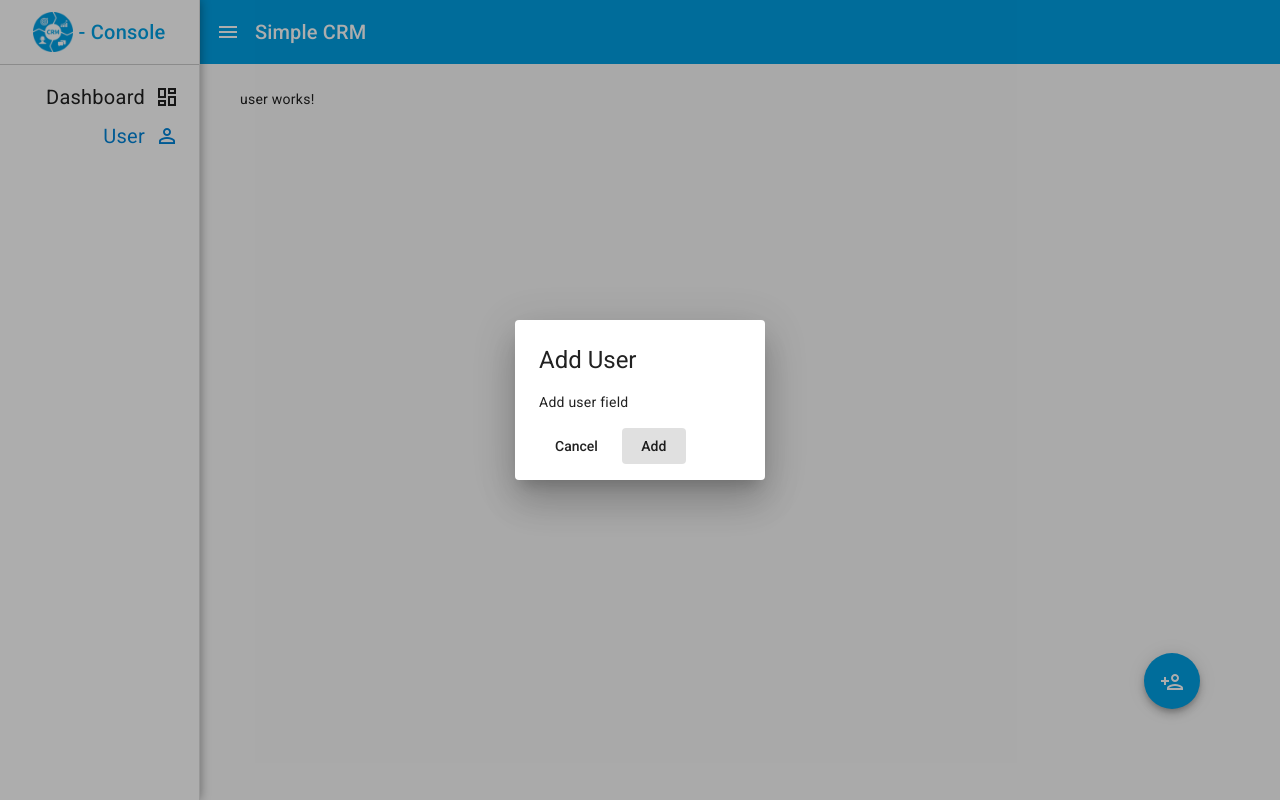
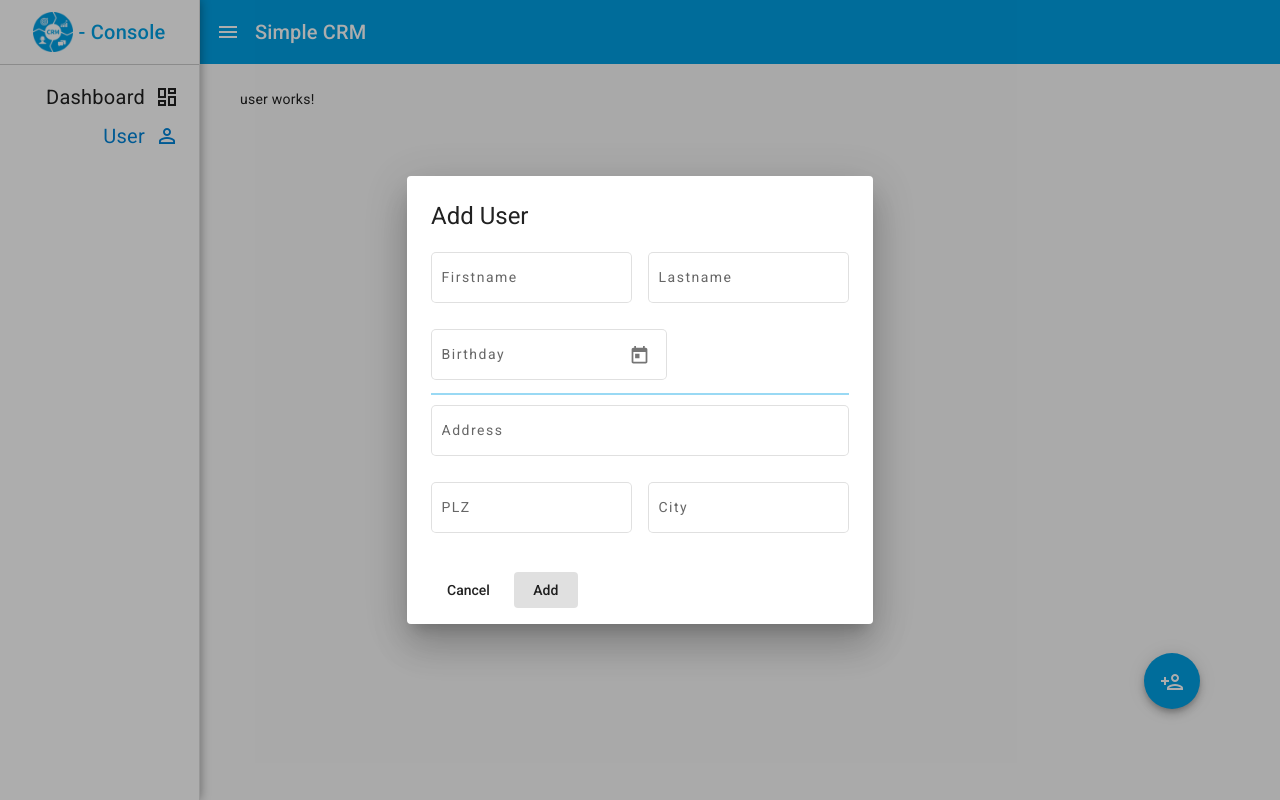
Before and after one commit to BastianHarttung/Simple-CRM, an Angular app: page /user in a window 1280 px wide. Both pictures are taken after a click on the button "person_add". Built offline with nearby package versions, Linux system fonts and the light colour scheme.

Commit message:
fix add user dialog

```diff
--- a/src/app/dialogs/dialog-add-user/dialog-add-user.component.html
+++ b/src/app/dialogs/dialog-add-user/dialog-add-user.component.html
@@ -1,7 +1,50 @@
 <h1 mat-dialog-title>Add User</h1>
 <div mat-dialog-content>
-  Add user field
+
+  <div>
+    <mat-form-field class="margin-right" appearance="outline">
+      <mat-label>Firstname</mat-label>
+      <input matInput placeholder="Firstname">
+      <!--<mat-hint>Enter First name</mat-hint>-->
+    </mat-form-field>
+
+    <mat-form-field appearance="outline">
+      <mat-label>Lastname</mat-label>
+      <input matInput placeholder="Lastname">
+    </mat-form-field>
+  </div>
+
+  <div >
+    <mat-form-field appearance="outline">
+      <mat-label>Birthday</mat-label>
+      <input matInput [matDatepicker]="picker">
+      <mat-datepicker-toggle matSuffix [for]="picker"></mat-datepicker-toggle>
+      <mat-datepicker #picker></mat-datepicker>
+    </mat-form-field>
+  </div>
+
+  <hr>
+
+  <div>
+    <mat-form-field class="full-width" appearance="outline">
+      <mat-label>Address</mat-label>
+      <input matInput placeholder="Street and Number">
+    </mat-form-field>
+  </div>
+
+  <div>
+    <mat-form-field class="margin-right" appearance="outline">
+      <mat-label>PLZ</mat-label>
+      <input matInput maxlength="5" placeholder="Postal Code">
+    </mat-form-field>
+    <mat-form-field appearance="outline">
+      <mat-label>City</mat-label>
+      <input matInput placeholder="City">
+    </mat-form-field>
+  </div>
+
 </div>
+
 <div mat-dialog-actions>
   <button mat-button (click)="onNoClick()">Cancel</button>
   <button mat-button [mat-dialog-close]="" cdkFocusInitial>Add</button>
--- a/src/app/dialogs/dialog-add-user/dialog-add-user.component.scss
+++ b/src/app/dialogs/dialog-add-user/dialog-add-user.component.scss
@@ -0,0 +1,4 @@
+hr{
+  border: 1px solid rgba(0, 160, 228, 0.4);
+  margin-top: -10px;
+}
--- a/src/app/user/user.component.ts
+++ b/src/app/user/user.component.ts
@@ -23,7 +23,6 @@ export class UserComponent implements OnInit {
 
   openDialog() {
     this.dialog.open(DialogAddUserComponent, {
-      width: '250px',
       data: {userName: this.userName}
     })
   }
--- a/src/styles.scss
+++ b/src/styles.scss
@@ -312,3 +312,11 @@ $altTheme: (
 
 html, body { height: 100%; }
 body { margin: 0; font-family: Roboto, "Helvetica Neue", sans-serif; }
+
+.full-width {
+  width: 100%;
+}
+
+.margin-right {
+  margin-right: 16px;
+}
```
Also changed, not shown: src/app/app.module.ts (+8 -1 lines).
